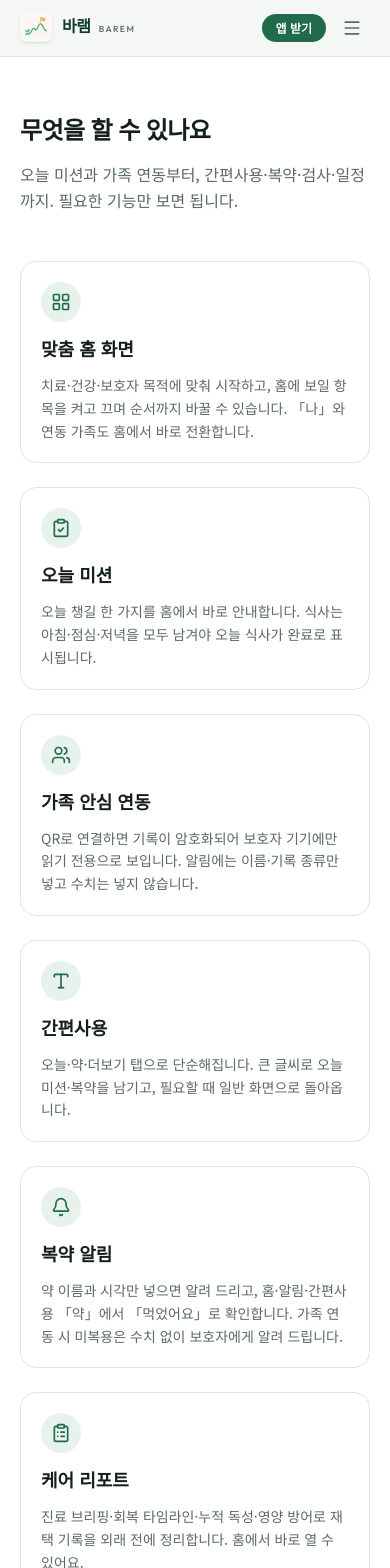
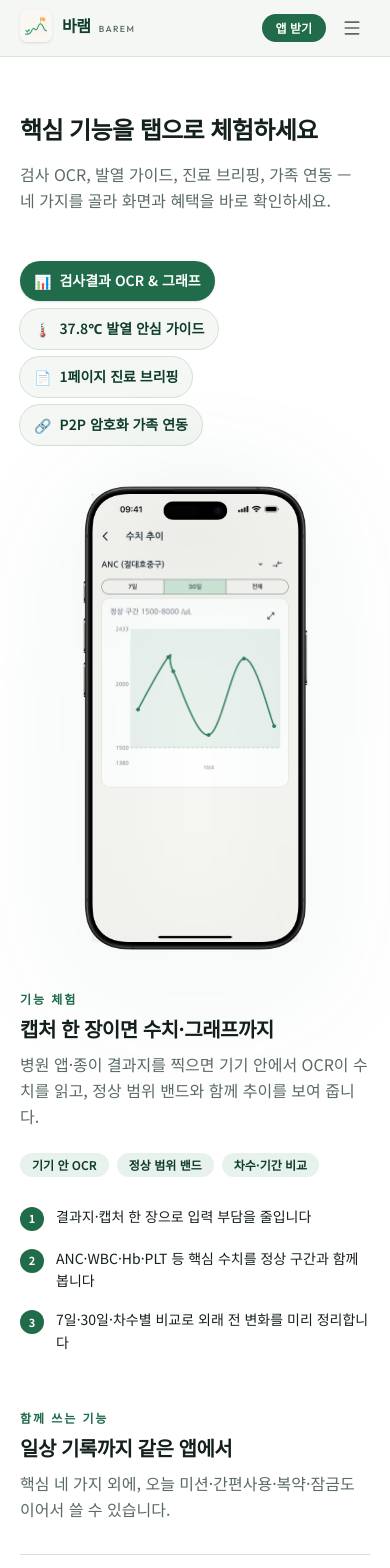
Before and after one commit to Hoon-Chang/barem-site, a Next.js app: page /barem-site/features in a window 390 px wide. Shown: the top 1568 px of the page. Built offline with nearby package versions, Linux system fonts and the light colour scheme.

Commit message:
Rebuild features as a tabbed interactive experience.
Surface the four core workflows with phone mockups, benefit points, and keep supporting capabilities below.

```diff
--- a/src/app/features/page.tsx
+++ b/src/app/features/page.tsx
@@ -6,7 +6,7 @@ import { absoluteUrl } from "../../../site.config";
 export const metadata: Metadata = {
   title: "기능 소개",
   description:
-    "오늘 미션·맞춤 홈·가족 안심 연동·간편사용·복약 알림·케어 리포트·검사 OCR·바이탈·식단·일정·PDF·잠금 등 바램 핵심 기능.",
+    "검사 OCR·발열 안심 가이드·진료 브리핑·암호화 가족 연동을 탭으로 체험하고, 오늘 미션·간편사용·복약까지 이어 보세요.",
   alternates: { canonical: absoluteUrl("/features/") },
 };
 
@@ -15,8 +15,8 @@ export default function FeaturesPage() {
     <>
       <PageShell
         surface
-        title="무엇을 할 수 있나요"
-        lead="오늘 미션과 가족 연동부터, 간편사용·복약·검사·일정까지. 필요한 기능만 보면 됩니다."
+        title="핵심 기능을 탭으로 체험하세요"
+        lead="검사 OCR, 발열 가이드, 진료 브리핑, 가족 연동 — 네 가지를 골라 화면과 혜택을 바로 확인하세요."
       >
         <FeaturesContent />
       </PageShell>
--- a/src/components/sections/features.tsx
+++ b/src/components/sections/features.tsx
@@ -1,20 +1,158 @@
-import { highlights } from "../../content/marketing";
+"use client";
+
+import { useEffect, useState } from "react";
+import { usePathname } from "next/navigation";
+import { PhoneShot } from "../phone-shot";
+import {
+  featureExperienceTabs,
+  featureMoreHighlights,
+} from "../../content/marketing";
+
+function tabIdFromHash(hash: string): string | null {
+  const id = hash.replace(/^#/, "");
+  if (featureExperienceTabs.some((t) => t.id === id)) return id;
+  if (id === "family") return "family-sync";
+  if (id === "labs" || id === "ocr") return "labs-ocr";
+  if (id === "fever") return "fever-guide";
+  if (id === "briefing" || id === "report") return "care-briefing";
+  return null;
+}
 
 export function FeaturesContent() {
+  const pathname = usePathname();
+  const [activeId, setActiveId] = useState<string>(
+    featureExperienceTabs[0].id,
+  );
+
+  useEffect(() => {
+    const applyHash = () => {
+      const next = tabIdFromHash(window.location.hash);
+      if (next) setActiveId(next);
+    };
+    applyHash();
+    window.addEventListener("hashchange", applyHash);
+    return () => window.removeEventListener("hashchange", applyHash);
+  }, [pathname]);
+
+  const active =
+    featureExperienceTabs.find((t) => t.id === activeId) ??
+    featureExperienceTabs[0];
+
   return (
-    <ul className="grid gap-6 sm:grid-cols-2 lg:grid-cols-3">
-      {highlights.map(({ icon: Icon, title, body }) => (
+    <div className="space-y-14 sm:space-y-16">
+      <section>
+        <div
+          role="tablist"
+          aria-label="핵심 기능"
+          className="flex flex-wrap gap-2"
+        >
+          {featureExperienceTabs.map((tab) => {
+            const selected = tab.id === active.id;
+            return (
+              <button
+                key={tab.id}
+                type="button"
+                role="tab"
+                aria-selected={selected}
+                aria-controls={`panel-${tab.id}`}
+                id={`tab-${tab.id}`}
+                onClick={() => {
+                  setActiveId(tab.id);
+                  window.history.replaceState(null, "", `#${tab.id}`);
+                }}
+                className={
+                  "inline-flex items-center gap-2 rounded-full px-3.5 py-2.5 text-left text-sm font-semibold transition sm:px-4 " +
+                  (selected
+                    ? "bg-green text-white shadow-sm"
+                    : "bg-cream text-green-deep ring-1 ring-line hover:bg-green-soft")
+                }
+              >
+                <span aria-hidden className="shrink-0">
+                  {tab.emoji}
+                </span>
+                <span className="leading-snug">{tab.tabLabel}</span>
+              </button>
+            );
+          })}
+        </div>
+
+        <div
+          role="tabpanel"
+          id={`panel-${active.id}`}
+          aria-labelledby={`tab-${active.id}`}
+          key={active.id}
+          className="mt-8 scroll-mt-24 animate-[fade-rise_0.45s_ease-out_both]"
+        >
+          <div className="grid items-center gap-8 lg:grid-cols-[minmax(0,0.9fr)_minmax(0,1.1fr)] lg:gap-12">
+            <div className="order-1 mx-auto w-[min(100%,240px)] lg:order-none">
+              <PhoneShot src={active.src} alt={active.alt} priority />
+            </div>
+
+            <div className="order-2 lg:order-none">
+              <p className="text-xs font-semibold tracking-[0.16em] text-green uppercase">
+                기능 체험
+              </p>
+              <h2 className="mt-2 text-xl font-semibold tracking-tight text-ink sm:text-2xl">
+                {active.title}
+              </h2>
+              <p className="mt-2 max-w-xl text-base leading-relaxed text-muted">
+                {active.lead}
+              </p>
+
+              <ul className="mt-6 flex flex-wrap gap-2">
+                {active.badges.map((badge) => (
                   <li
-          key={title}
-          className="space-y-3 rounded-2xl border border-line/80 p-5"
+                    key={badge}
+                    className="rounded-full bg-green-soft px-3 py-1 text-xs font-semibold text-green-deep"
                   >
-          <span className="inline-flex h-10 w-10 items-center justify-center rounded-full bg-green-soft text-green">
-            <Icon size={20} aria-hidden />
+                    {badge}
+                  </li>
+                ))}
+              </ul>
+
+              <ol className="mt-7 space-y-4">
+                {active.benefits.map((benefit, index) => (
+                  <li key={benefit} className="flex gap-3">
+                    <span className="mt-0.5 inline-flex h-6 w-6 shrink-0 items-center justify-center rounded-full bg-green text-[11px] font-bold text-white">
+                      {index + 1}
                     </span>
-          <h2 className="text-lg font-semibold text-ink">{title}</h2>
+                    <p className="text-sm leading-relaxed text-ink sm:text-base">
+                      {benefit}
+                    </p>
+                  </li>
+                ))}
+              </ol>
+            </div>
+          </div>
+        </div>
+      </section>
+
+      <section>
+        <p className="text-xs font-semibold tracking-[0.16em] text-green uppercase">
+          함께 쓰는 기능
+        </p>
+        <h2 className="mt-2 max-w-2xl text-xl font-semibold tracking-tight text-ink sm:text-2xl">
+          일상 기록까지 같은 앱에서
+        </h2>
+        <p className="mt-2 max-w-2xl text-base leading-relaxed text-muted">
+          핵심 네 가지 외에, 오늘 미션·간편사용·복약·잠금도 이어서 쓸 수
+          있습니다.
+        </p>
+
+        <ul className="mt-8 grid gap-5 sm:grid-cols-2 lg:grid-cols-3">
+          {featureMoreHighlights.map(({ icon: Icon, title, body }) => (
+            <li key={title} className="space-y-3 border-t border-line pt-5">
+              <span className="inline-flex h-9 w-9 items-center justify-center rounded-full bg-green-soft text-green">
+                <Icon size={18} aria-hidden />
+              </span>
+              <h3 className="text-base font-semibold tracking-tight text-ink">
+                {title}
+              </h3>
               <p className="text-sm leading-relaxed text-muted">{body}</p>
             </li>
           ))}
         </ul>
+      </section>
+    </div>
   );
 }
--- a/src/content/marketing.ts
+++ b/src/content/marketing.ts
@@ -41,6 +41,19 @@ export type DeepFeature = {
   alt: string;
   secondarySrc?: string;
   secondaryAlt?: string;
+};
+
+/** /features — 탭 기반 핵심 기능 체험 */
+export type FeatureExperienceTab = {
+  id: string;
+  emoji: string;
+  tabLabel: string;
+  title: string;
+  lead: string;
+  benefits: string[];
+  badges: string[];
+  src: string;
+  alt: string;
 };
 
 export type IconBlurb = {
@@ -467,6 +480,104 @@ export const guideSteps: GuideStep[] = [
   },
 ];
 
+/** /features — 4대 핵심 기능 체험 탭 */
+export const featureExperienceTabs: FeatureExperienceTab[] = [
+  {
+    id: "labs-ocr",
+    emoji: "📊",
+    tabLabel: "검사결과 OCR & 그래프",
+    title: "캡처 한 장이면 수치·그래프까지",
+    lead: "병원 앱·종이 결과지를 찍으면 기기 안에서 OCR이 수치를 읽고, 정상 범위 밴드와 함께 추이를 보여 줍니다.",
+    benefits: [
+      "결과지·캡처 한 장으로 입력 부담을 줄입니다",
+      "ANC·WBC·Hb·PLT 등 핵심 수치를 정상 구간과 함께 봅니다",
+      "7일·30일·차수별 비교로 외래 전 변화를 미리 정리합니다",
+    ],
+    badges: ["기기 안 OCR", "정상 범위 밴드", "차수·기간 비교"],
+    src: "/screenshots/04_lab_chart.png",
+    alt: "바램 검사 — 수치 추이 차트",
+  },
+  {
+    id: "fever-guide",
+    emoji: "🌡️",
+    tabLabel: "37.8℃ 발열 안심 가이드",
+    title: "원터치 체온 기록과 발열 가이드",
+    lead: "체온을 빠르게 남기고, 37.8℃ 이상이면 바로 안심 가이드를 보여 드려 재택 중 불안을 줄입니다.",
+    benefits: [
+      "홈·기록에서 체온을 원터치로 남깁니다",
+      "37.8℃ 이상이면 안심 가이드를 바로 안내합니다",
+      "발열·바이탈 추이로 외래 전 흐름을 한눈에 봅니다",
+    ],
+    badges: ["37.8℃ 기준", "원터치 기록", "안심 가이드"],
+    src: "/screenshots/s01_daily.png",
+    alt: "바램 기록 — 체온·바이탈",
+  },
+  {
+    id: "care-briefing",
+    emoji: "📄",
+    tabLabel: "1페이지 진료 브리핑",
+    title: "3분 외래를 위한 A4 1장 브리핑",
+    lead: "재택 기간의 최고 체온·체중 변화·사전 질문을 한 페이지로 모아 진료실에서 바로 보여 드리거나 PDF로 챙깁니다.",
+    benefits: [
+      "발열·체중·물어볼 질문을 A4 1장으로 요약합니다",
+      "홈에서 케어 리포트로 바로 열어 외래 전에 점검합니다",
+      "회복 타임라인·독성·영양 탭으로 이어서 볼 수 있습니다",
+    ],
+    badges: ["A4 1장", "발열·체중·질문", "PDF 준비"],
+    src: "/screenshots/13_care_report_briefing.png",
+    alt: "바램 케어 리포트 — 진료 브리핑",
+  },
+  {
+    id: "family-sync",
+    emoji: "🔗",
+    tabLabel: "P2P 암호화 가족 연동",
+    title: "QR로 연결하고, 암호화해 함께 봅니다",
+    lead: "자녀가 QR을 만들면 부모님이 스캔해 연결됩니다. 기록은 암호화되어 보호자 기기로만 전달되고, 서버에는 평문을 쌓지 않습니다.",
+    benefits: [
+      "QR 한 번으로 원하는 가족과만 안전하게 연결합니다",
+      "알림·공유는 개인 피검사 수치 없이 컨디션·기록 종류 중심으로",
+      "E2EE로 보호자 기기에만 전달 · 서버에 평문 미보관",
+    ],
+    badges: ["QR 1회 연결", "E2EE", "읽기 전용"],
+    src: "/screenshots/02_family.png",
+    alt: "바램 홈 — 가족 기록 읽기 전용",
+  },
+] as const;
+
+/** /features — 체험 탭 외 보조 기능 (기존 highlights에서 핵심만) */
+export const featureMoreHighlights: IconBlurb[] = [
+  {
+    icon: ClipboardCheck,
+    title: "오늘 미션",
+    body: "오늘 챙길 한 가지를 홈에서 바로 안내합니다. 식사는 아침·점심·저녁을 모두 남겨야 완료로 표시됩니다.",
+  },
+  {
+    icon: Type,
+    title: "간편사용",
+    body: "오늘·약·더보기 세 탭과 큰 글씨로, 기력이 없을 때도 기록만 먼저 남길 수 있습니다.",
+  },
+  {
+    icon: Bell,
+    title: "복약 알림",
+    body: "약 이름과 시각만 넣으면 알려 드리고, 「먹었어요」로 확인합니다. 가족 연동 시 미복용은 수치 없이 알려 드립니다.",
+  },
+  {
+    icon: GitCompareArrows,
+    title: "차수별 비교",
+    body: "항암 차수를 골라 검사·체중·식사를 나란히 비교하고, 상담 참고용으로 모아 둡니다.",
+  },
+  {
+    icon: Utensils,
+    title: "자연어 식단",
+    body: "평소 말하듯 식사를 적으면 칼로리·단백질 참고값을 계산합니다.",
+  },
+  {
+    icon: Lock,
+    title: "잠금·프라이버시",
+    body: "Face ID·지문·기기 암호 잠금과 앱 전환 시 화면 가림으로 민감한 기록을 지킵니다.",
+  },
+];
+
 export const highlights: IconBlurb[] = [
   {
     icon: LayoutGrid,
```
Also changed, not shown: 22 other files (tests, documents, lock files or other folders). Lines whose indentation alone changed are shown as unchanged.
